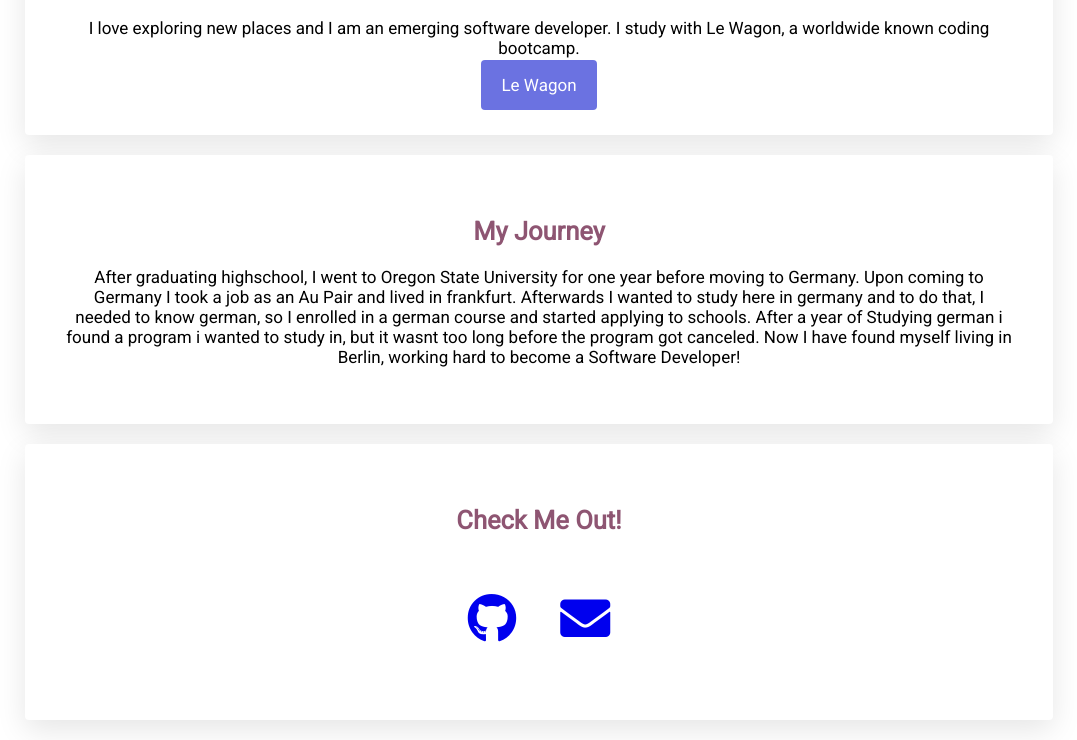
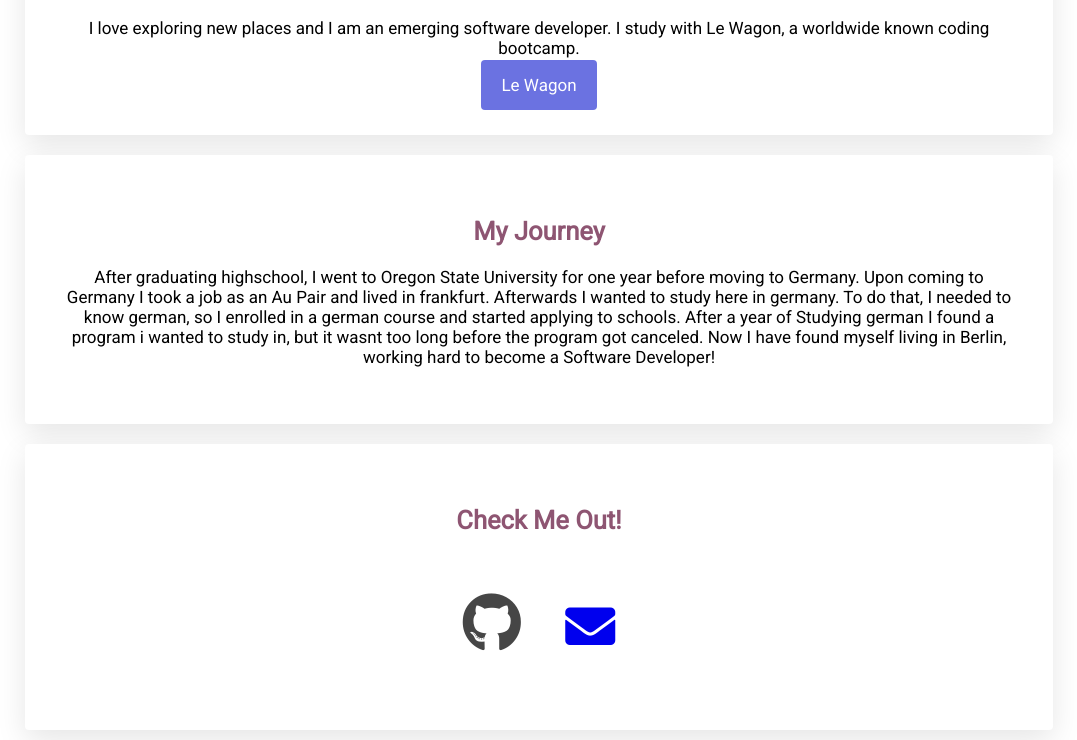
Before and after one commit to derric-d/profile, a plain HTML site: page index.html in a window 1280 px wide. In both pictures the pointer is over the icon 592 px from the left and 970 px from the top of the page. Shown: the part 352-1092 px from the top of the page, without its empty margins (101-1178 px from the left). Drawn offline with Linux system fonts and the light colour scheme.

Commit message:
working on neat features, like navbar

```diff
--- a/index.html
+++ b/index.html
@@ -39,7 +39,7 @@
 
   <div class="container">
     <h2>My Journey</h2>
-    <p>After graduating highschool, I went to Oregon State University for one year before moving to Germany. Upon coming to Germany I took a job as an Au Pair and lived in frankfurt. Afterwards I wanted to study here in germany and to do that, I needed to know german, so I enrolled in a german course and started applying to schools. After a year of Studying german i found a program i wanted to study in, but it wasnt too long before the program got canceled. Now I have found myself living in Berlin, working hard to become a Software Developer! </p>
+    <p>After graduating highschool, I went to Oregon State University for one year before moving to Germany. Upon coming to Germany I took a job as an Au Pair and lived in frankfurt. Afterwards I wanted to study here in germany. To do that, I needed to know german, so I enrolled in a german course and started applying to schools. After a year of Studying german I found a program i wanted to study in, but it wasnt too long before the program got canceled. Now I have found myself living in Berlin, working hard to become a Software Developer! </p>
   </div>
 
   <div class="container">
--- a/style.css
+++ b/style.css
@@ -143,6 +143,12 @@ ul, .social_icon {
   font-size: 15;
 }
 
+i:hover {
+  color: rgb(70,70,70);
+  transition: all 2s ease;
+  font-size: 60px;
+}
+
 li {
   display: inline-block;
 }
```
